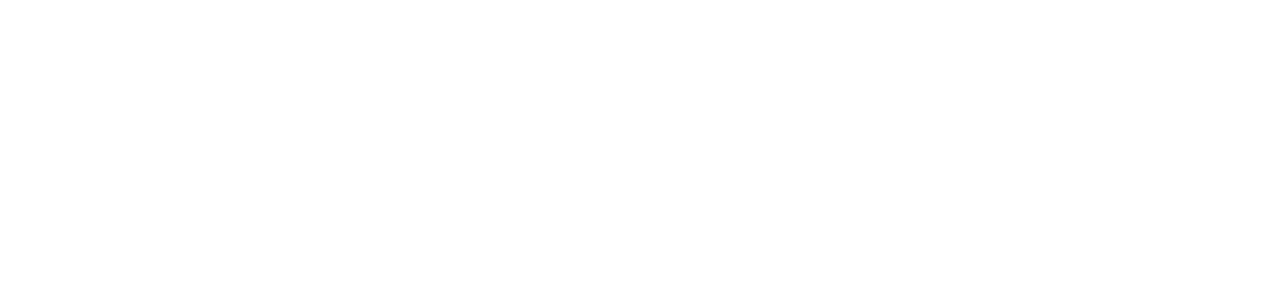
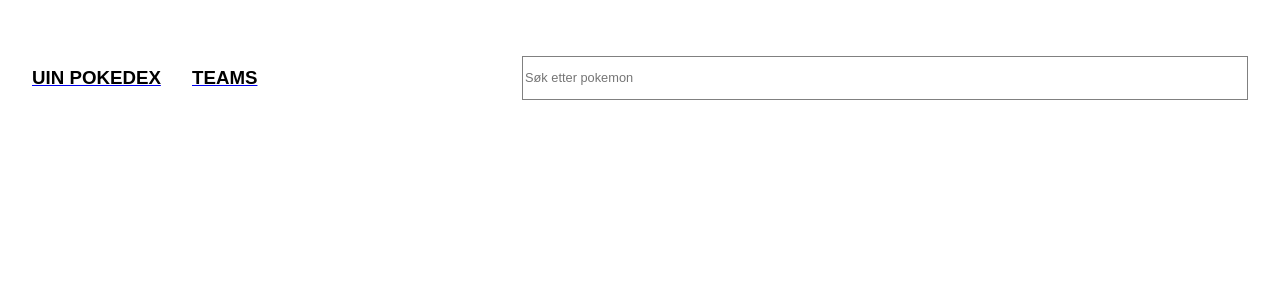
Before and after one commit to Riddy366/UIN_Eksamen_2024, a React (Vite) app in the folder frontend/: page /id in a window 1280 px wide. Before the commit this address had no page. Shown: the top 300 px of the page. Built offline with nearby package versions, Linux system fonts and the light colour scheme.

Commit message:
startet på en løsning til pokemon visning

```diff
--- a/frontend/src/App.jsx
+++ b/frontend/src/App.jsx
@@ -2,6 +2,7 @@
 import Home from './components/Home'
 import Type from './components/Type'
 import Teams from './components/Teams'
+import Pokemon from './components/Pokemon'
 import './App.css'
 import React from 'react'
 import { Route, Routes } from 'react-router-dom'
@@ -13,6 +14,7 @@
     <>
         <Routes>
           <Route index element={<Home />} />
+            <Route path="id" element={<Pokemon />} />
           <Route path="type" element={<Type/>} />
           <Route path="teams" element={<Teams/>} />
         </Routes>
--- a/frontend/src/components/Pokemon.jsx
+++ b/frontend/src/components/Pokemon.jsx
@@ -0,0 +1,9 @@
+import Header from "./Header";
+
+export default function Pokemon(){
+    return(
+        <>
+            <Header />
+        </>
+    )
+}
```
